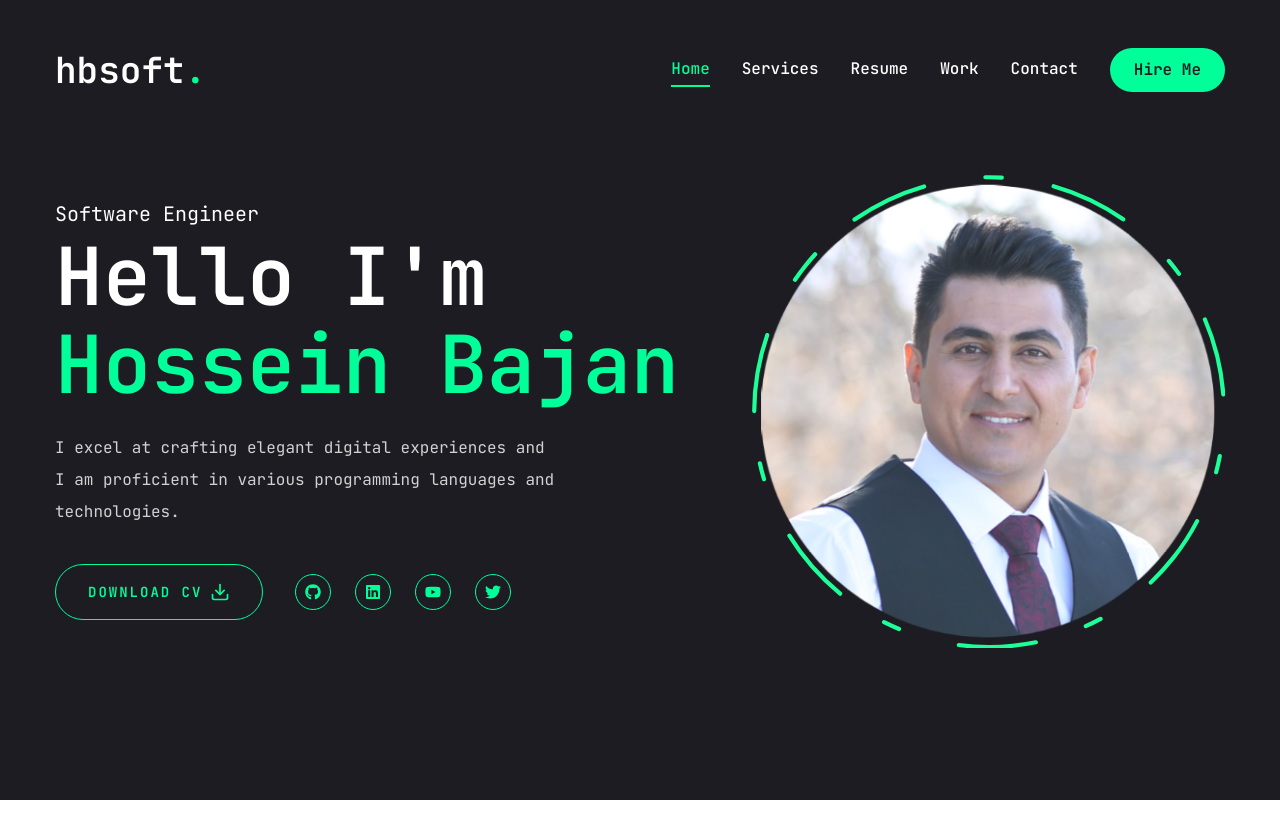
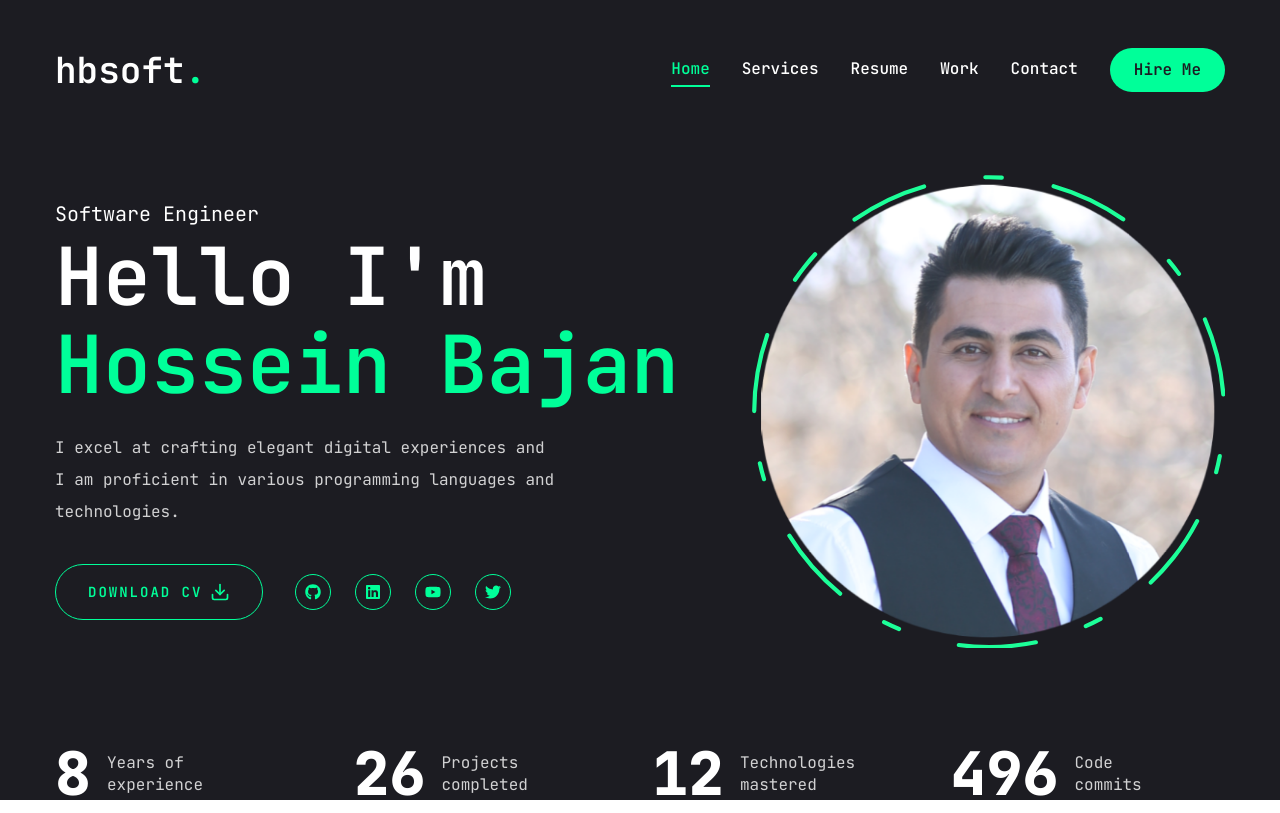
Before and after one commit to hbsoftco/hbsoft-portfolio-next-typescript, a Next.js app: page / in a window 1280 px wide. Built offline with nearby package versions, Linux system fonts and the light colour scheme.

Commit message:
Complete stats using react countup

```diff
--- a/app/page.tsx
+++ b/app/page.tsx
@@ -4,6 +4,7 @@
 // components
 import Social from "@/components/Social";
 import Photo from "@/components/Photo";
+import Stats from "@/components/Stats";
 
 const Home = () => {
   return (
@@ -45,6 +46,7 @@
           </div>
         </div>
       </div>
+      <Stats />
     </section>
   );
 };
--- /dev/null
+++ b/components/Stats.tsx
@@ -0,0 +1,57 @@
+"use client";
+
+import CountUp from "react-countup";
+
+const stats = [
+  {
+    num: 8,
+    text: "Years of experience",
+  },
+  {
+    num: 26,
+    text: "Projects completed",
+  },
+  {
+    num: 12,
+    text: "Technologies mastered",
+  },
+  {
+    num: 500,
+    text: "Code commits",
+  },
+];
+
+const Stats = () => {
+  return (
+    <section className="pt-4 pb-12 xl:pt-0 xl:pb-0">
+      <div className="container m-auto">
+        <div className="flex flex-wrap gap-6 max-w-[80vw] mx-auto xl:max-w-none">
+          {stats.map((item, index) => {
+            return (
+              <div
+                key={index}
+                className="flex-1 flex gap-4 items-center justify-center xl:justify-start"
+              >
+                <CountUp
+                  end={item.num}
+                  duration={5}
+                  delay={2}
+                  className="text-4xl xl:text-6xl font-extrabold"
+                />
+                <p
+                  className={`${
+                    item.text.length < 15 ? "max-w-[100px]" : "max-w-[150px]"
+                  } leading-snug text-white/80`}
+                >
+                  {item.text}
+                </p>
+              </div>
+            );
+          })}
+        </div>
+      </div>
+    </section>
+  );
+};
+
+export default Stats;
--- a/package.json
+++ b/package.json
@@ -20,6 +20,7 @@
     "lucide-react": "^0.378.0",
     "next": "14.2.3",
     "react": "^18",
+    "react-countup": "^6.5.3",
     "react-dom": "^18",
     "react-icons": "^5.2.1",
     "tailwind-merge": "^2.3.0",
```
Also changed, not shown: 1 other file (tests, documents, lock files or other folders).
